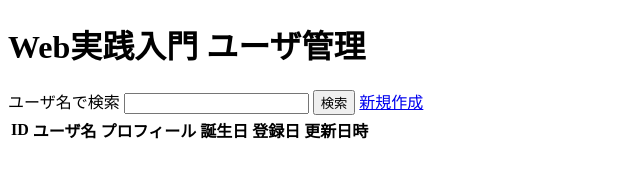
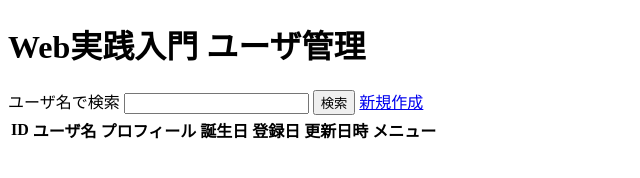
Before and after one commit to shibu42yaaaa/basic_rest_api, a website: page app/public/index.html in a window 1280 px wide. Shown: the full height of the page, 0-640 px from the left. Drawn offline with Linux system fonts and the light colour scheme.

Commit message:
メニュー表示を追加

```diff
--- a/app/public/index.html
+++ b/app/public/index.html
@@ -25,6 +25,7 @@
           <th>誕生日</th>
           <th>登録日</th>
           <th>更新日時</th>
+          <th>メニュー</th>
         </tr>
      </thead>
      <tbody id="users-list">
```
